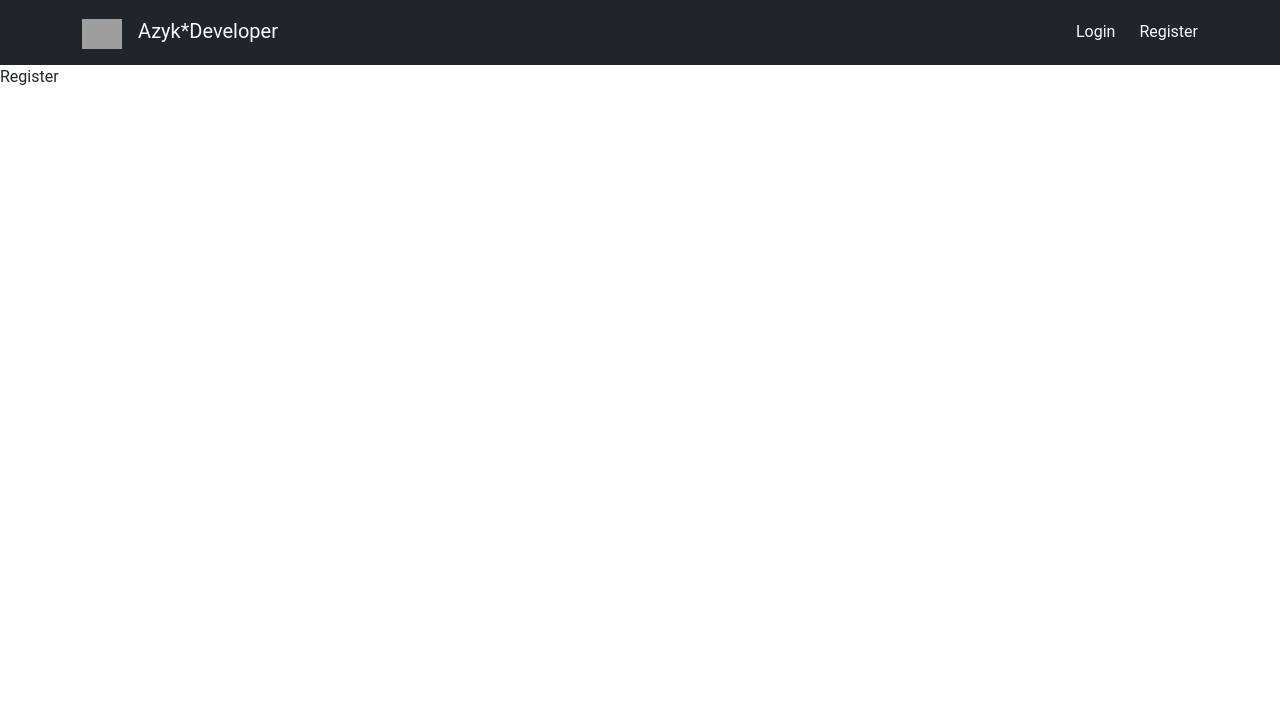
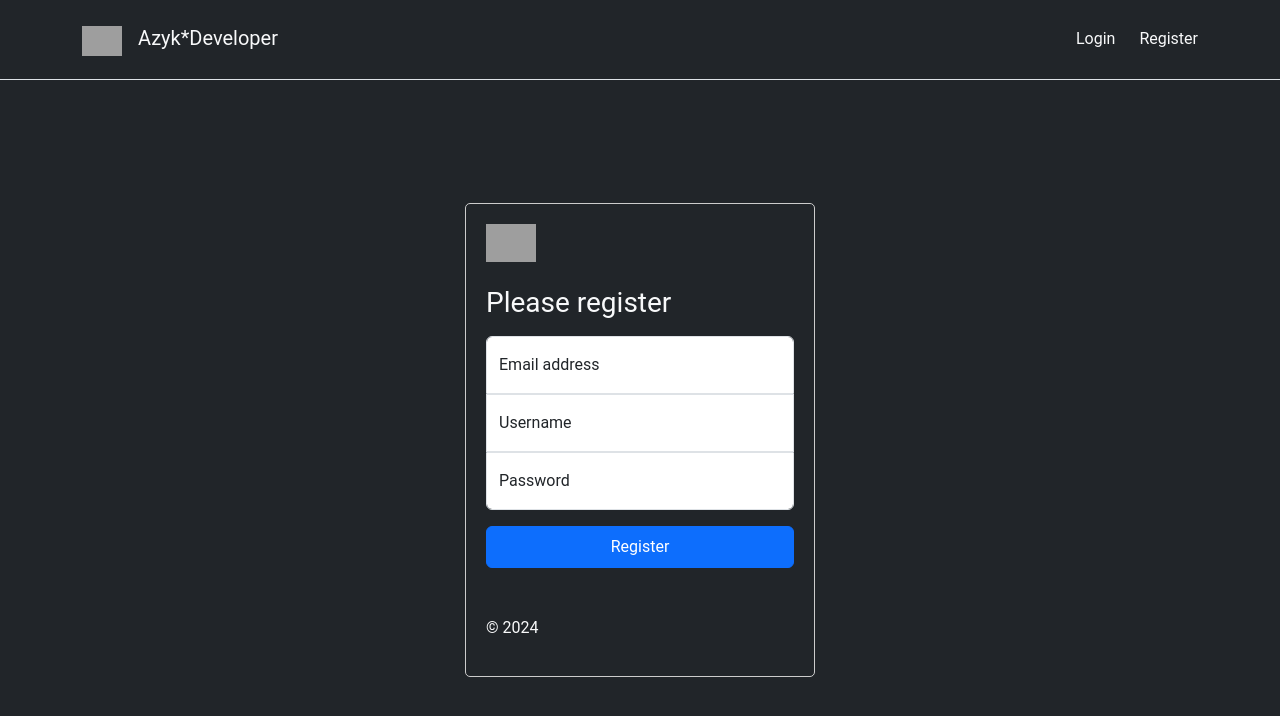
Before and after one commit to azykdev/Jsx2-Article-App, a React (Create React App) app: page /register in a window 1280 px wide. Shown: the top 716 px of the page. Built offline with nearby package versions, Linux system fonts and the light colour scheme; grey boxes are pictures that could not be loaded.

Commit message:
#4 - Login and register page ui complete

```diff
--- a/src/components/login.jsx
+++ b/src/components/login.jsx
@@ -1,8 +1,45 @@
+import "../scss/components/login.scss";
+import { Input1 } from "../ui";
+import { useState } from "react";
+
 
 function Login() {
+  const [email, setEmail] = useState("");
+  const [password, setPassword] = useState("");
+
   return (
-    <div>Login</div>
-  )
+    <main className="bg-dark">
+      <form>
+        <img
+          className="mb-4"
+          src="https://cdn-icons-png.freepik.com/256/9225/9225470.png?ga=GA1.1.1682971148.1710270692&"
+          alt=""
+          width="50"
+        />
+        <h1 className="h3 mb-3 fw-normal text-light">Please login</h1>
+
+        <Input1
+          label="Email address"
+          type="email"
+          classes="form-control rounded-0 rounded-top"
+          state={email}
+          setState={setEmail}
+        />
+        <Input1
+          label="Password"
+          type="password"
+          classes="form-control rounded-0 rounded-bottom"
+          state={password}
+          setState={setPassword}
+        />
+
+        <button className="btn btn-primary w-100 py-2 mt-3" type="submit">
+          Login
+        </button>
+        <p className="mt-5 mb-3 text-light">© 2024</p>
+      </form>
+    </main>
+  );
 }
 
-export default Login
+export default Login;
--- a/src/components/navbar.jsx
+++ b/src/components/navbar.jsx
@@ -3,21 +3,24 @@ import { Link } from "react-router-dom";
 function Navbar() {
   return (
     <div>
-      <header class="p-3 text-bg-dark">
-        <div class="container">
-          <div class="d-flex flex-wrap align-items-center justify-content-between">
+      <nav
+        className="text-bg-dark d-flex align-items-center border-bottom px-3"
+        style={{ height: "10vh" }}
+      >
+        <div className="container">
+          <div className="d-flex flex-wrap align-items-center justify-content-between">
             <Link to={"/"}>
               <img
                 src="https://cdn-icons-png.freepik.com/256/9225/9225470.png?ga=GA1.1.1682971148.1710270692&"
                 alt=""
                 width="40"
               />
-              <span class="fs-5 d-none d-lg-inline-block text-light ms-3">
+              <span className="fs-5 d-none d-lg-inline-block text-light ms-3">
                 Azyk*Developer
               </span>
             </Link>
 
-            <div class="text-end">
+            <div className="text-end">
               <Link className="text-light me-4" to={"/login"}>
                 Login
               </Link>
@@ -27,7 +30,7 @@ function Navbar() {
             </div>
           </div>
         </div>
-      </header>
+      </nav>
     </div>
   );
 }
--- a/src/components/register.jsx
+++ b/src/components/register.jsx
@@ -1,8 +1,51 @@
+import "../scss/components/register.scss";
+import { Input1 } from "../ui";
+import { useState } from "react";
 
 function Register() {
+  const [email, setEmail] = useState("");
+  const [username, setUsername] = useState("");
+  const [password, setPassword] = useState("");
+
   return (
-    <div>Register</div>
-  )
+    <main className="bg-dark">
+      <form>
+        <img
+          className="mb-4"
+          src="https://cdn-icons-png.freepik.com/256/9225/9225470.png?ga=GA1.1.1682971148.1710270692&"
+          alt=""
+          width="50"
+        />
+        <h1 className="h3 mb-3 fw-normal text-light">Please register</h1>
+
+        <Input1
+          label="Email address"
+          type="email"
+          classes="form-control rounded-0 rounded-top"
+          state={email}
+          setState={setEmail}
+        />
+        <Input1
+          label="Username"
+          type="text"
+          classes="form-control rounded-0"
+          state={username}
+          setState={setUsername}
+        />
+        <Input1
+          label="Password"
+          type="password"
+          classes="form-control rounded-0 rounded-bottom"
+          state={password}
+          setState={setPassword}
+        />
+        <button className="btn btn-primary w-100 py-2 mt-3" type="submit">
+          Register
+        </button>
+        <p className="mt-5 mb-3 text-light">© 2024</p>
+      </form>
+    </main>
+  );
 }
 
-export default Register
+export default Register;
--- /dev/null
+++ b/src/scss/components/login.scss
@@ -0,0 +1,13 @@
+main {
+  display: flex;
+  justify-content: center;
+  align-items: center;
+  height: 90vh;
+}
+
+form {
+  width: 350px;
+  padding: 20px;
+  border: 1px solid #ccc;
+  border-radius: 5px;
+}
--- /dev/null
+++ b/src/scss/components/register.scss
@@ -0,0 +1,13 @@
+main {
+  display: flex;
+  justify-content: center;
+  align-items: center;
+  height: 90vh;
+}
+
+form {
+  width: 350px;
+  padding: 20px;
+  border: 1px solid #ccc;
+  border-radius: 5px;
+}
--- /dev/null
+++ b/src/ui/index.js
@@ -0,0 +1 @@
+export {default as Input1} from "./input1";
--- /dev/null
+++ b/src/ui/input1.jsx
@@ -0,0 +1,17 @@
+function Input1({ label, type, classes, state, setState }) {
+  return (
+    <div className="form-floating">
+      <input
+        type={type}
+        className={classes}
+        id="floatingInput"
+        placeholder={label}
+        value={state}
+        onChange={(e) => setState(e.target.value)}
+      />
+      <label htmlFor="floatingInput">{label}</label>
+    </div>
+  );
+}
+
+export default Input1;
```
